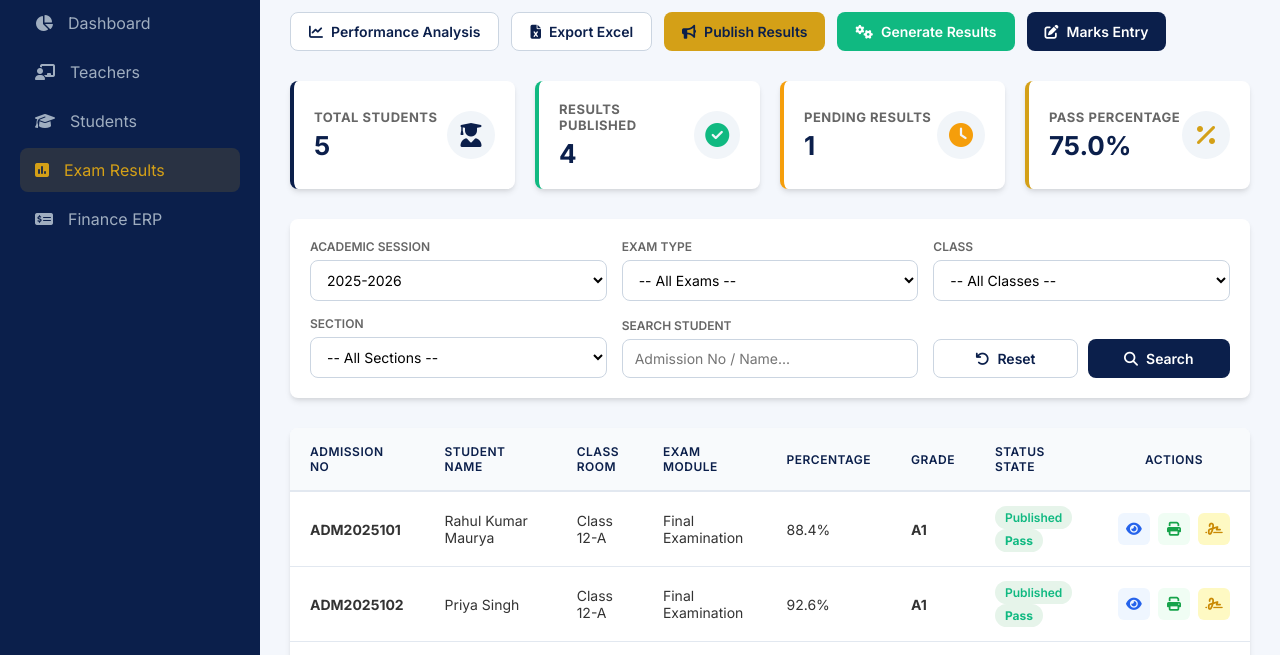
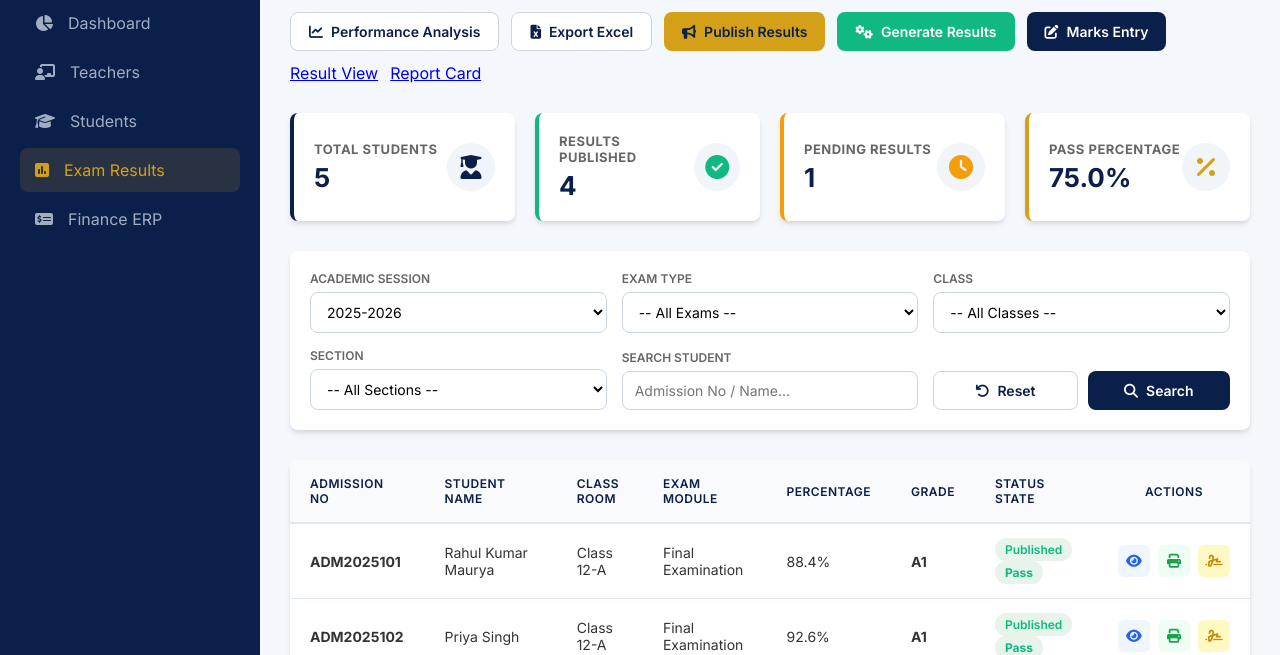
Before and after one commit to rampratap008921/Rs-Public-School, a plain HTML site: page results-management.html in a window 1280 px wide. Shown: the part 83-738 px from the top of the page. Drawn offline with Linux system fonts and the light colour scheme.

Commit message:
Update results-management.html

```diff
--- a/results-management.html
+++ b/results-management.html
@@ -406,6 +406,14 @@
                 <button type="button" class="btn btn-warning" id="btnPublishResults"><i class="fa-solid fa-bullhorn"></i> Publish Results</button>
                 <button type="button" class="btn btn-success" id="btnGenerateResults"><i class="fa-solid fa-gears"></i> Generate Results</button>
                 <a href="marks-entry.html" class="btn btn-primary" id="lnkMarksEntry"><i class="fa-solid fa-pen-to-square"></i> Marks Entry</a>
+                <a href="result-view.html" class="action-btn">
+                        Result View
+                </a>
+
+                <a href="report-card.html" class="action-btn">
+                    Report Card
+                </a>
+
             </div>
         </div>
 
```
